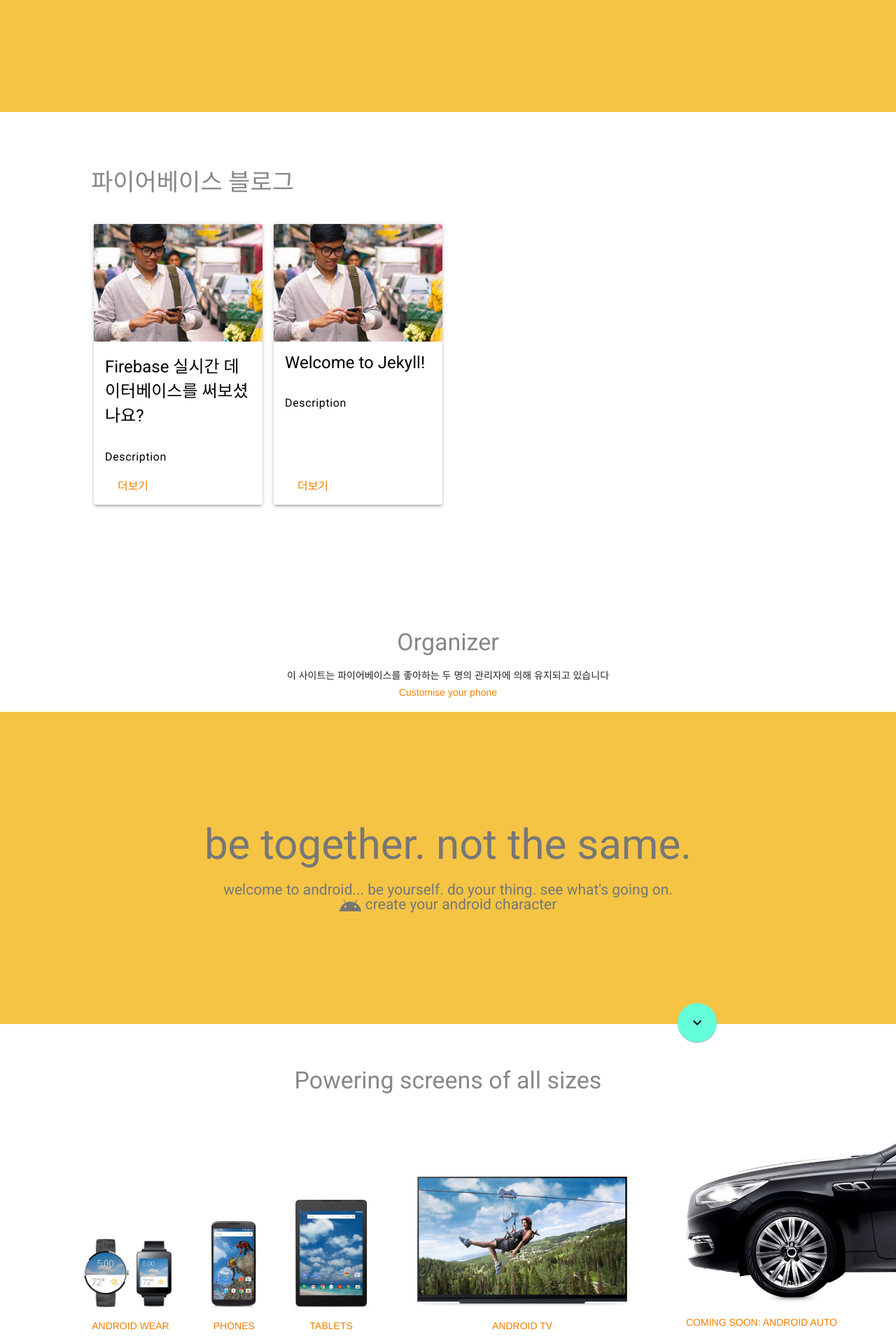
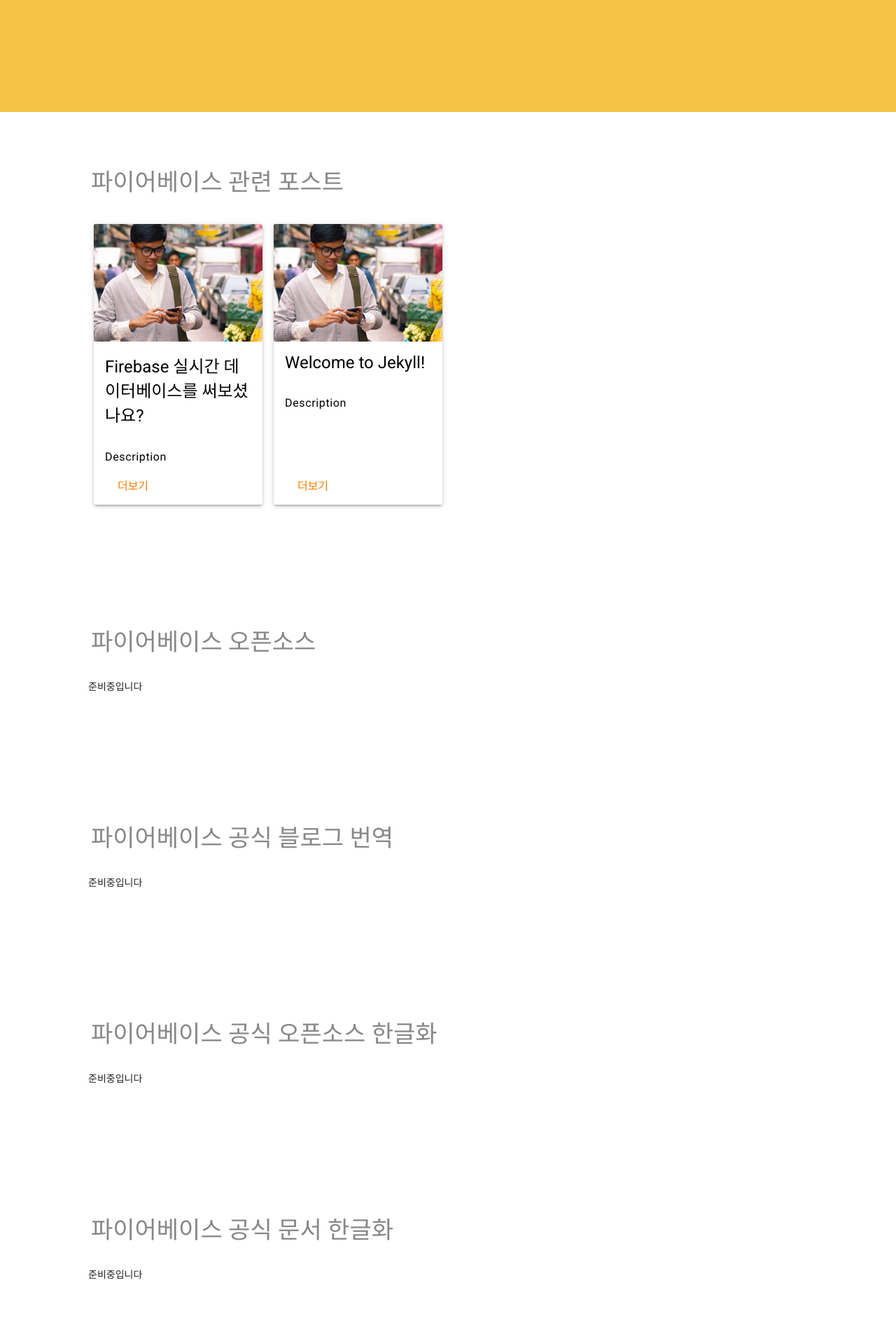
Before and after one commit to FirebaseKorea/FirebaseKorea-Blog, a Jekyll site: the page built from index.html, in a window 1280 px wide. Shown: the part 780-2693 px from the top of the page at 70% size. Built offline with Jekyll 4.4.1, drawn with Linux system fonts in a browser that asks for light colours; some of the changed text lies outside the part shown.

Commit message:
Add section & interlocking navigation

```diff
--- a/_includes/navigation.html
+++ b/_includes/navigation.html
@@ -16,12 +16,12 @@
     <!-- Navigation -->
     <div class="android-navigation-container">
       <nav class="android-navigation mdl-navigation">
-        <a class="mdl-navigation__link mdl-typography--text-uppercase" href="">관련 포스트</a>
-        <a class="mdl-navigation__link mdl-typography--text-uppercase" href="">오픈소스</a>
-        <a class="mdl-navigation__link mdl-typography--text-uppercase" href="">공식 블로그 번역</a>
-        <a class="mdl-navigation__link mdl-typography--text-uppercase" href="">공식 오픈소스 한글화</a>
-        <a class="mdl-navigation__link mdl-typography--text-uppercase" href="">Document</a>
-        <a class="mdl-navigation__link mdl-typography--text-uppercase" href="">Organizer</a>
+        <a class="mdl-navigation__link mdl-typography--text-uppercase" href="#our_post">관련 포스트</a>
+        <a class="mdl-navigation__link mdl-typography--text-uppercase" href="#our_open_source">오픈소스</a>
+        <a class="mdl-navigation__link mdl-typography--text-uppercase" href="#official_post">공식 블로그 번역</a>
+        <a class="mdl-navigation__link mdl-typography--text-uppercase" href="#official_open_source">공식 오픈소스 한글화</a>
+        <a class="mdl-navigation__link mdl-typography--text-uppercase" href="#document">Document</a>
+        <a class="mdl-navigation__link mdl-typography--text-uppercase" href="#organizer">Organizer</a>
       </nav>
     </div>
   </div>
--- a/_layouts/default.html
+++ b/_layouts/default.html
@@ -43,8 +43,9 @@
         <!-- Top Section End -->
 
         <!-- Posting Section Start -->
+        <a name="our_post"></a>
         <div class="android-more-section">
-          <div class="android-section-title mdl-typography--display-1-color-contrast">파이어베이스 블로그</div>
+          <div class="android-section-title mdl-typography--display-1-color-contrast">파이어베이스 관련 포스트</div>
           <div class="android-card-container mdl-grid">
 
             {% for post in site.posts %}
@@ -70,14 +71,48 @@
         </div>
         <!-- Posting Section End -->
 
-        <!-- Project Section Start -->
-        <!-- Project Section End -->
-        <!-- Open Source Section Start -->
-        <!-- Open Source Section End -->
+        <!-- Open Source Project Section Start -->
+        <a name="our_open_source"></a>
+        <div class="android-more-section">
+          <div class="android-section-title mdl-typography--display-1-color-contrast">파이어베이스 오픈소스</div>
+          <div class="android-card-container mdl-grid">
+            <p>준비중입니다</p>
+          </div>
+        </div>
+        <!-- Open Source Project Section End -->
 
+        <!-- Official Blog Section Start -->
+        <a name="official_post"></a>
+        <div class="android-more-section">
+          <div class="android-section-title mdl-typography--display-1-color-contrast">파이어베이스 공식 블로그 번역</div>
+          <div class="android-card-container mdl-grid">
+            <p>준비중입니다</p>
+          </div>
+        </div>
+        <!-- Official Blog Section End -->
 
+        <!-- Official Open Source Section Start -->
+        <a name="official_open_source"></a>
+        <div class="android-more-section">
+          <div class="android-section-title mdl-typography--display-1-color-contrast">파이어베이스 공식 오픈소스 한글화</div>
+          <div class="android-card-container mdl-grid">
+            <p>준비중입니다</p>
+          </div>
+        </div>
+        <!-- Official Open Source Section End -->
+
+        <!-- Document Section Start -->
+        <a name="document"></a>
+        <div class="android-more-section">
+          <div class="android-section-title mdl-typography--display-1-color-contrast">파이어베이스 공식 문서 한글화</div>
+          <div class="android-card-container mdl-grid">
+            <p>준비중입니다</p>
+          </div>
+        </div>
+        <!-- Document Section End -->
 
         <!-- Contact Section Start -->
+        <a name="organizer"></a>
         <div class="android-customized-section">
           <div class="android-customized-section-text">
             <div class="mdl-typography--font-light mdl-typography--display-1-color-contrast">Organizer</div>
```
